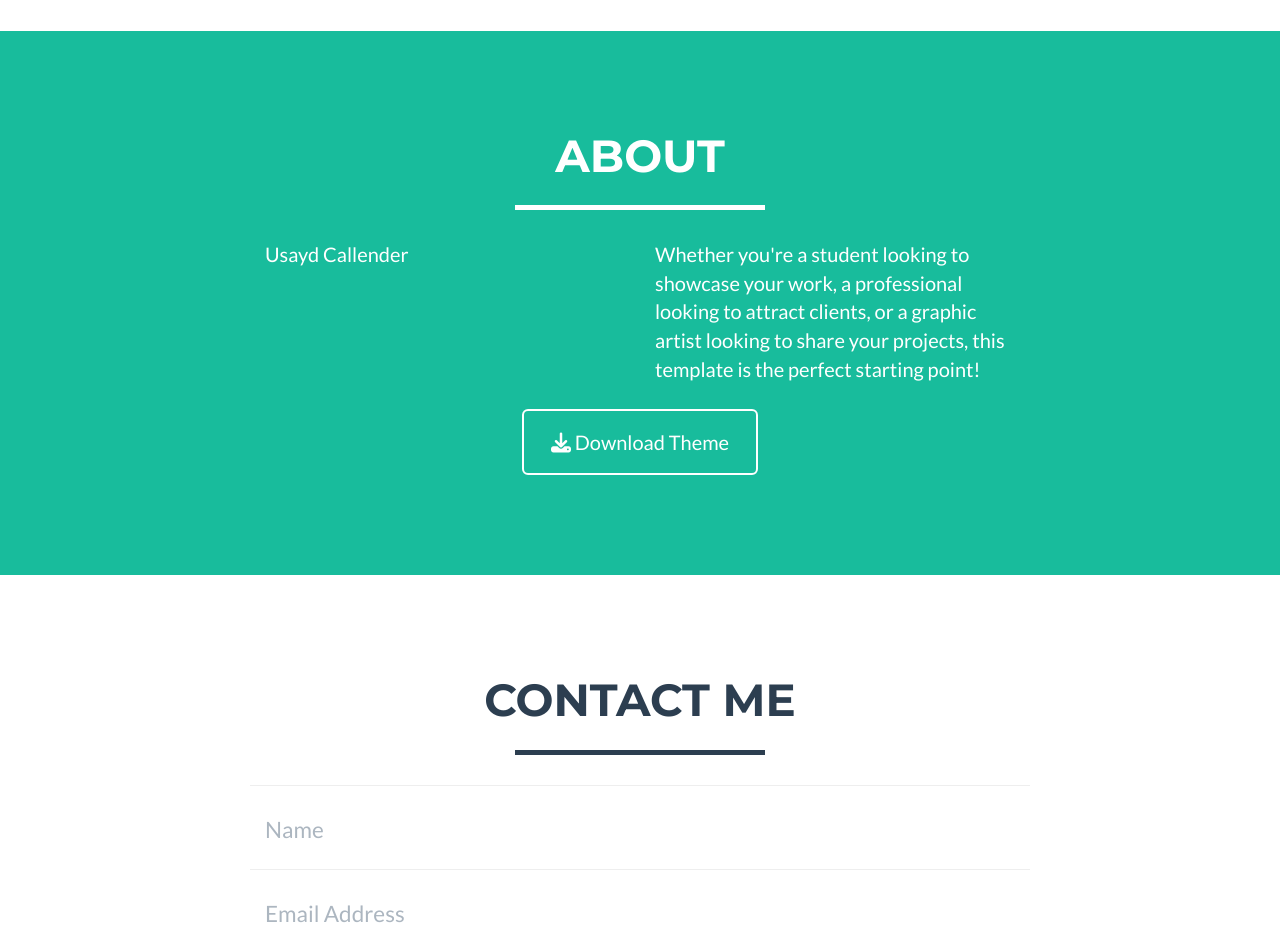
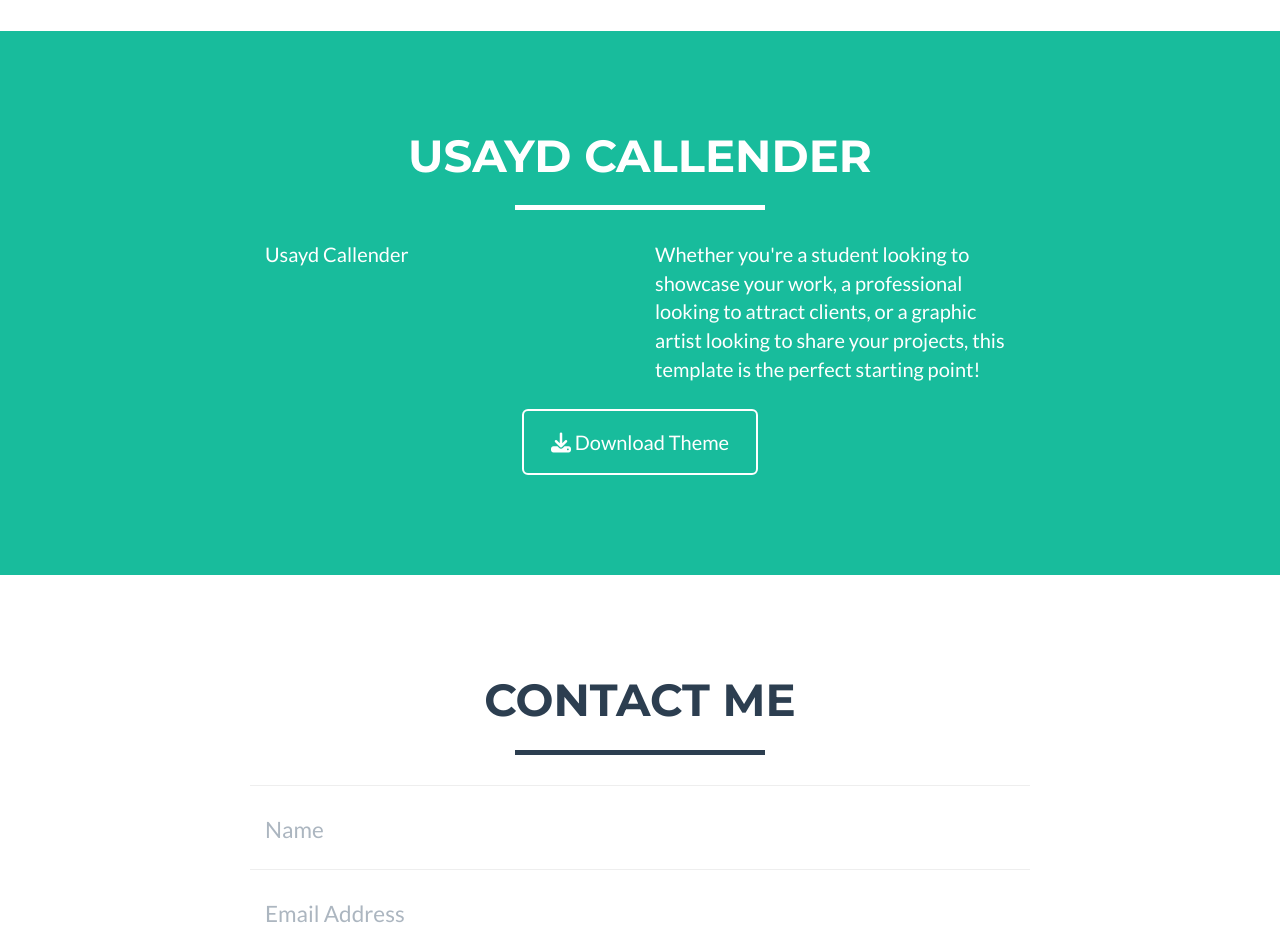
Before and after one commit to expir3dcow/expir3dcow.github.io, a plain HTML site: page index.html in a window 1280 px wide. Shown: the part 860-1791 px from the top of the page. Drawn offline with nearby package versions, Linux system fonts and the light colour scheme; a script that the page names is missing.

Commit message:
Update index.html

```diff
--- a/index.html
+++ b/index.html
@@ -164,7 +164,7 @@
         <div class="container">
             <div class="row">
                 <div class="col-lg-12 text-center">
-                    <h2>About</h2>
+                    <h2>Usayd Callender</h2>
                     <hr class="star-light">
                 </div>
             </div>
```
